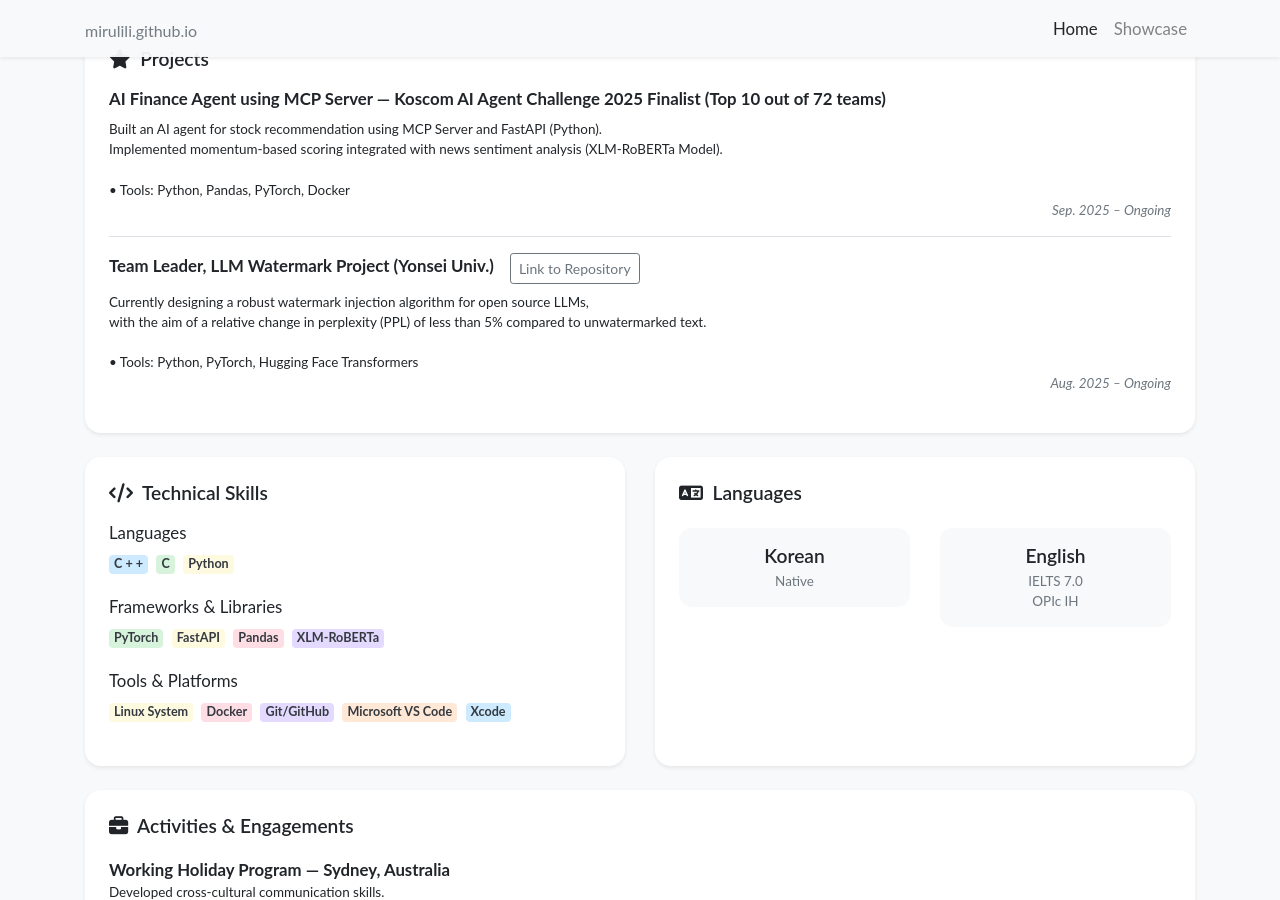
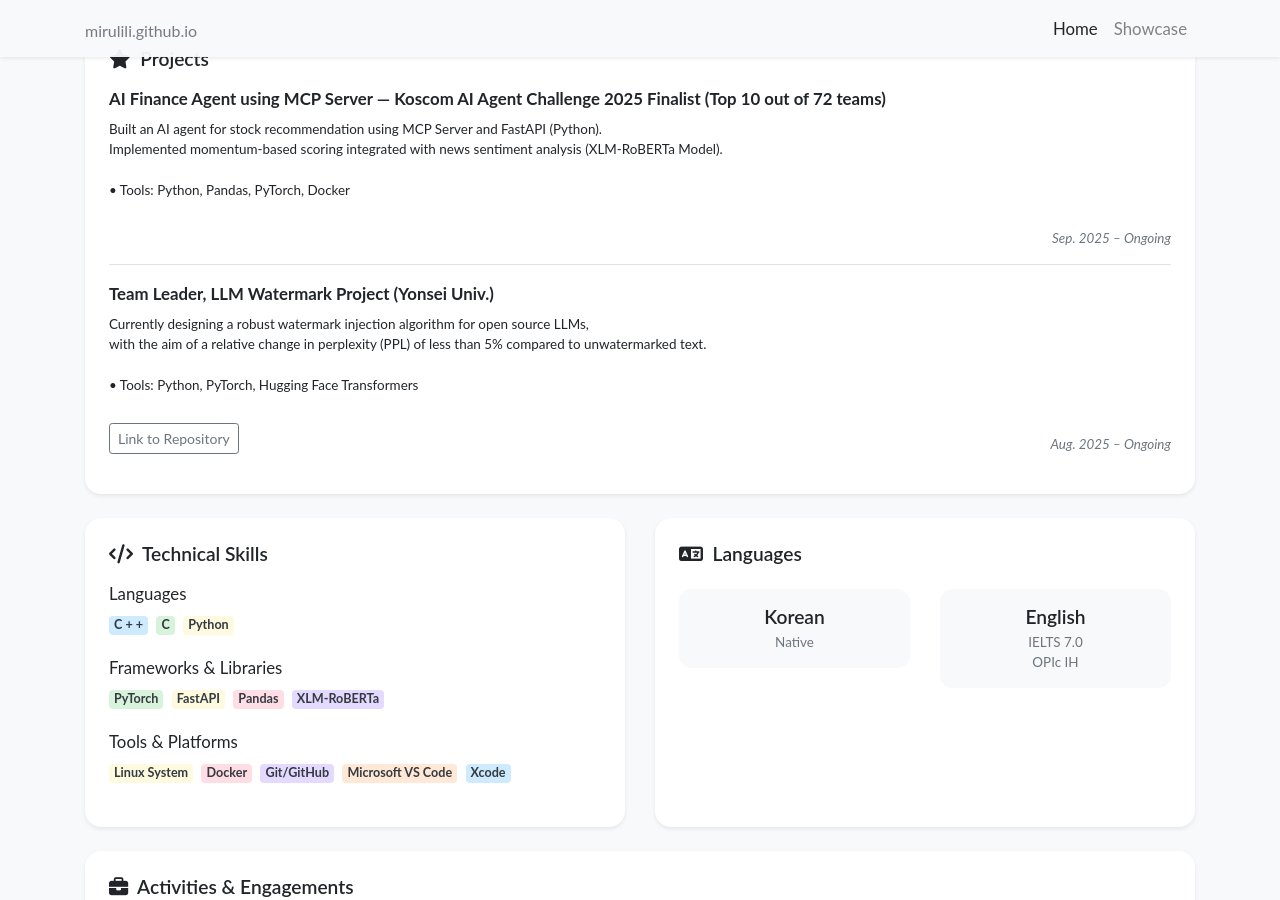
Before and after one commit to mirulili/mirulili.github.io, a Jekyll site: the page built from index.html, in a window 1280 px wide and 900 px high, scrolled down 836 px. Built offline with Jekyll 4.4.1, drawn with Linux system fonts in a browser that asks for light colours; nearby versions of some CDN libraries; a style sheet for code colours, icons or effects is not loaded.

Commit message:
update format

```diff
--- a/_includes/widgets/news_item.html
+++ b/_includes/widgets/news_item.html
@@ -1,19 +1,19 @@
 {% assign item = include.item %}
 <div class="py-3 {% if include.hide_bottom_border != true %}border-bottom{% endif %}">
     <div class="d-flex">
-        <div>
-            <div class="d-flex">
-                <strong>{{ item.title }}</strong>
-                {% if item.link.url %}
-                <div class="ml-3">
-                    <a href="{{ item.link.url }}" target="_blank" class="btn btn-outline-secondary btn-sm">{{ item.link.text | default: "Link" }}</a>
+        <div class="w-100">
+            <strong>{{ item.title }}</strong>
+            <div class="small mt-2">{{ item.abstract }}</div>
+            <div class="d-flex mt-2">
+                <div>
+                    {% if item.link.url %}
+                        <a href="{{ item.link.url }}" target="_blank" class="btn btn-outline-secondary btn-sm">{{ item.link.text | default: "Link" }}</a>
+                    {% endif %}
                 </div>
-                {% endif %}
+                <div class="ml-auto mt-auto text-muted no-break small">
+                    <i>{{ item.date }}</i>
+                </div>
             </div>
-            <div class="small mt-2">{{ item.abstract }}</div>
-        </div>
-        <div class="ml-auto mt-auto text-muted no-break small">
-            <i>{{ item.date }}</i>
         </div>
     </div>
 </div>
```
